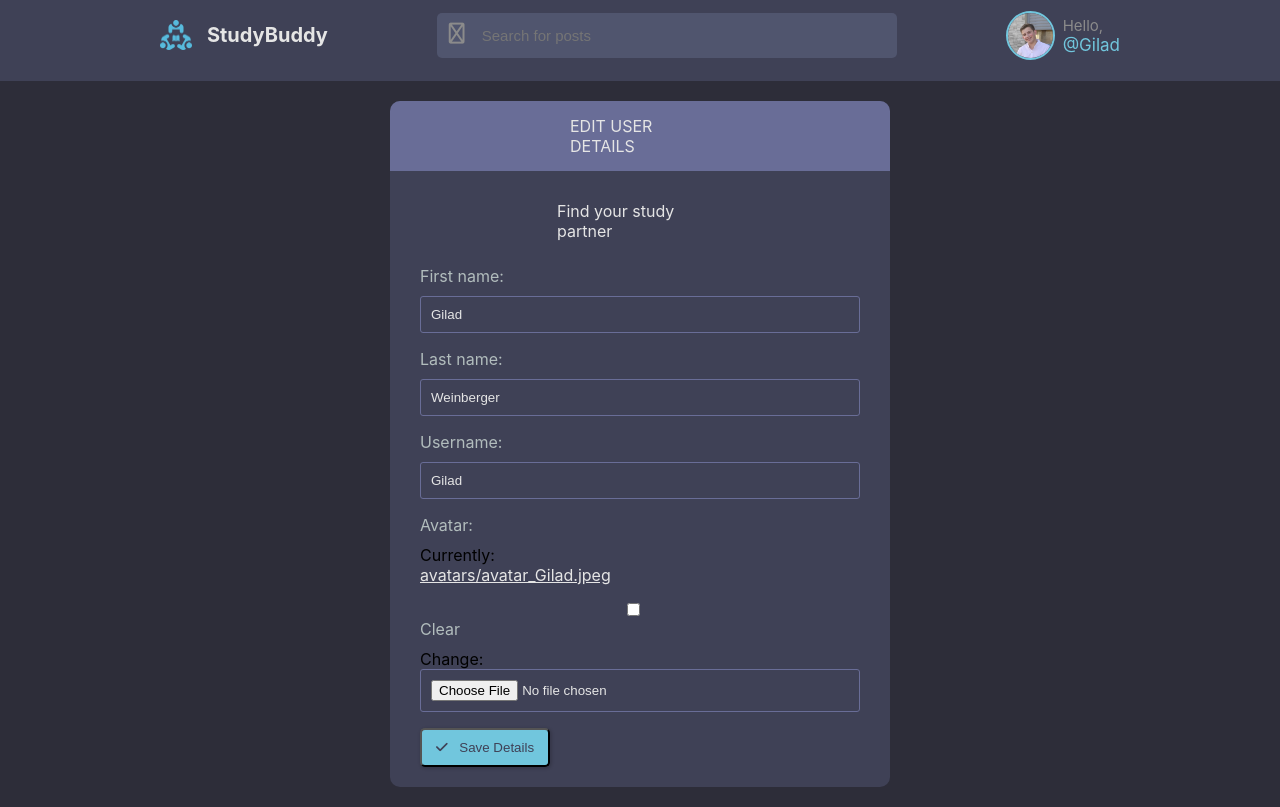
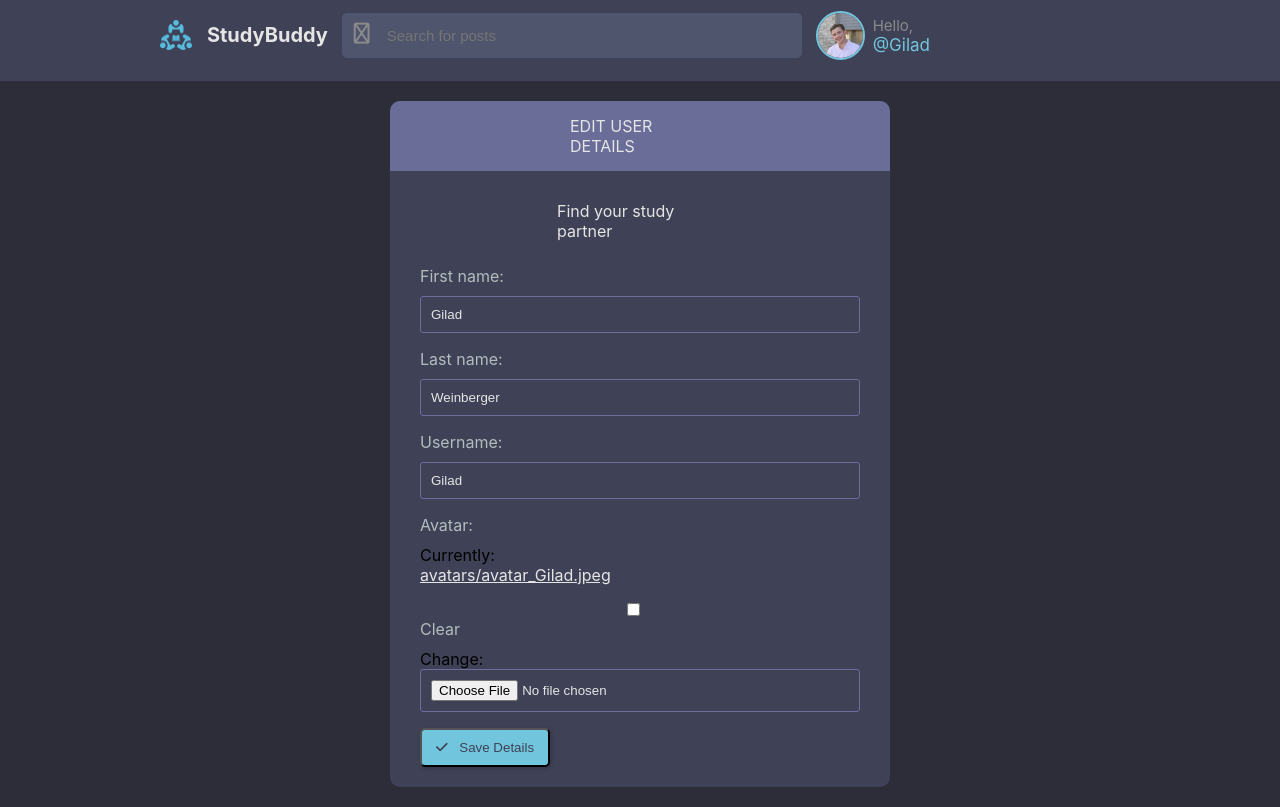
Before and after one commit to Gilad-Weinberger/Study-Buddy, a Django app: page /accounts/edit_details/1/ in a window 1280 px wide. Run offline with Django 4.2, Linux system fonts and the light colour scheme; a user stored in the database is signed in; data comes from the database, SQL or seed files in the repository; style sheets or scripts are compiled from the project's sources; some libraries are stand-ins or nearby versions.

Commit message:
update navbar padding

```diff
--- a/static/css/components/navbar.css
+++ b/static/css/components/navbar.css
@@ -3,7 +3,7 @@
   align-items: center;
   justify-content: space-between;
   background-color: #3f4156;
-  padding: 10px 160px 20px 160px;
+  padding: 10px 350px 20px 160px;
 }
 .navbar .logo {
   display: flex;
--- a/static/css/components/navbar.scss
+++ b/static/css/components/navbar.scss
@@ -15,7 +15,7 @@ $color-error: #fc4b0b;
   align-items: center;
   justify-content: space-between;
   background-color: $color-dark;
-  padding: 10px 160px 20px 160px;
+  padding: 10px 350px 20px 160px;
   .logo {
     display: flex;
     align-items: center;
```
